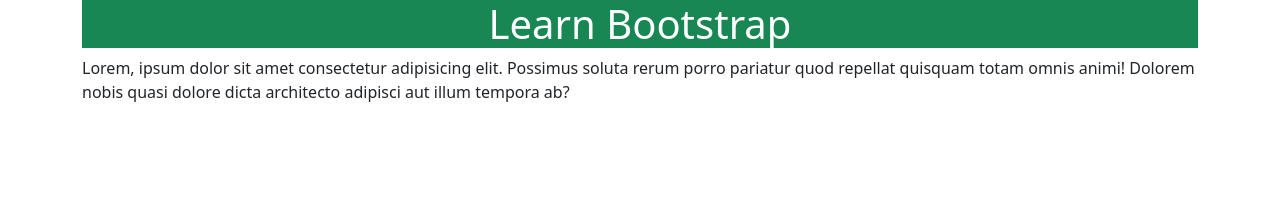
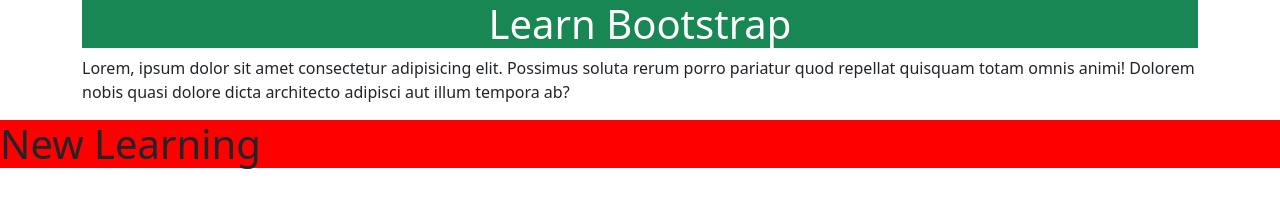
Before and after one commit to poornima9546/BOOTSTRAP, a plain HTML site: page index.html in a window 1280 px wide. Drawn offline with nearby package versions, Linux system fonts and the light colour scheme.

Commit message:
added new h1 tag

```diff
--- a/index.html
+++ b/index.html
@@ -15,6 +15,7 @@
 
     </div>
 
+    <h1>New Learning</h1>
 
 </body>
    <script src="https://cdn.jsdelivr.net/npm/@popperjs/core@2.11.8/dist/umd/popper.min.js" integrity="sha384-I7E8VVD/ismYTF4hNIPjVp/Zjvgyol6VFvRkX/vR+Vc4jQkC+hVqc2pM8ODewa9r" crossorigin="anonymous"></script>
--- a/style.css
+++ b/style.css
@@ -23,5 +23,6 @@
 }
 
 h1{
-
+    background-color: red;
+    color: aliceblue;
 }
```
Also changed, not shown: newindex.html (+1 -1 lines).
